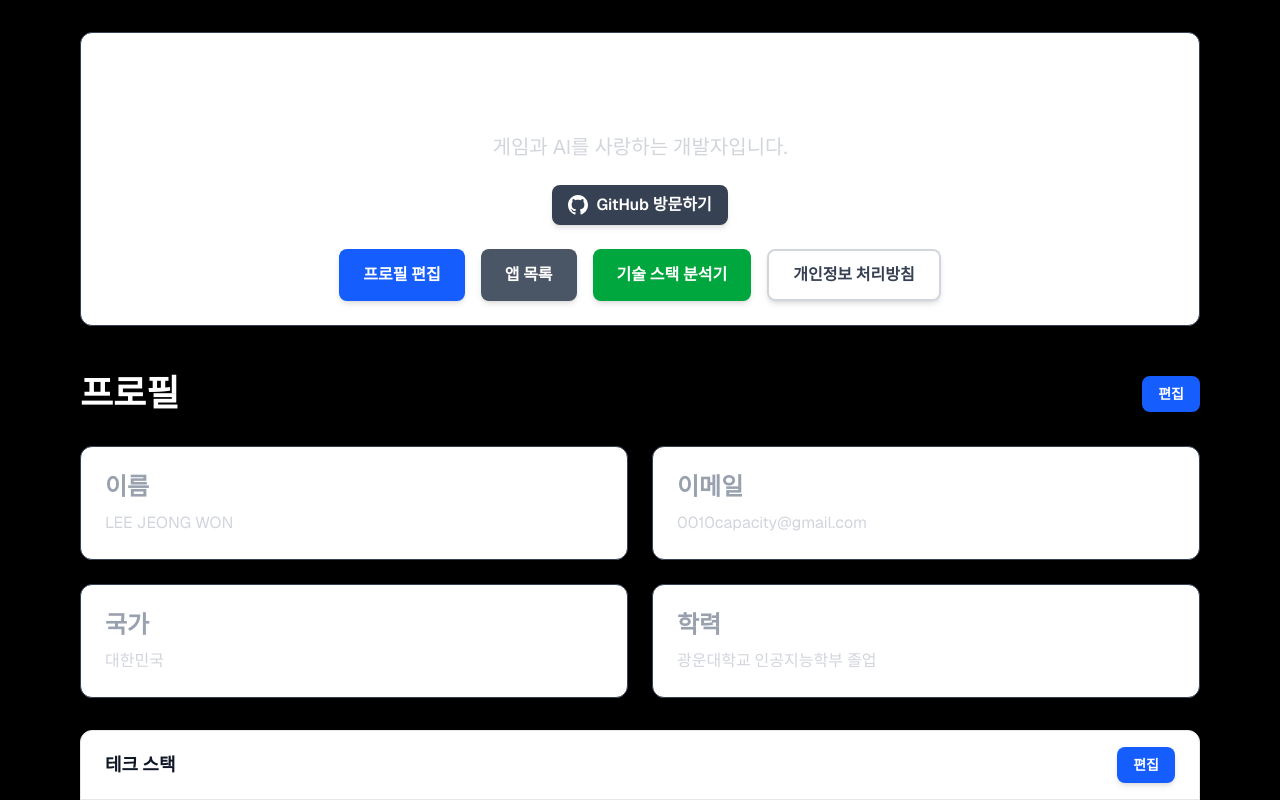
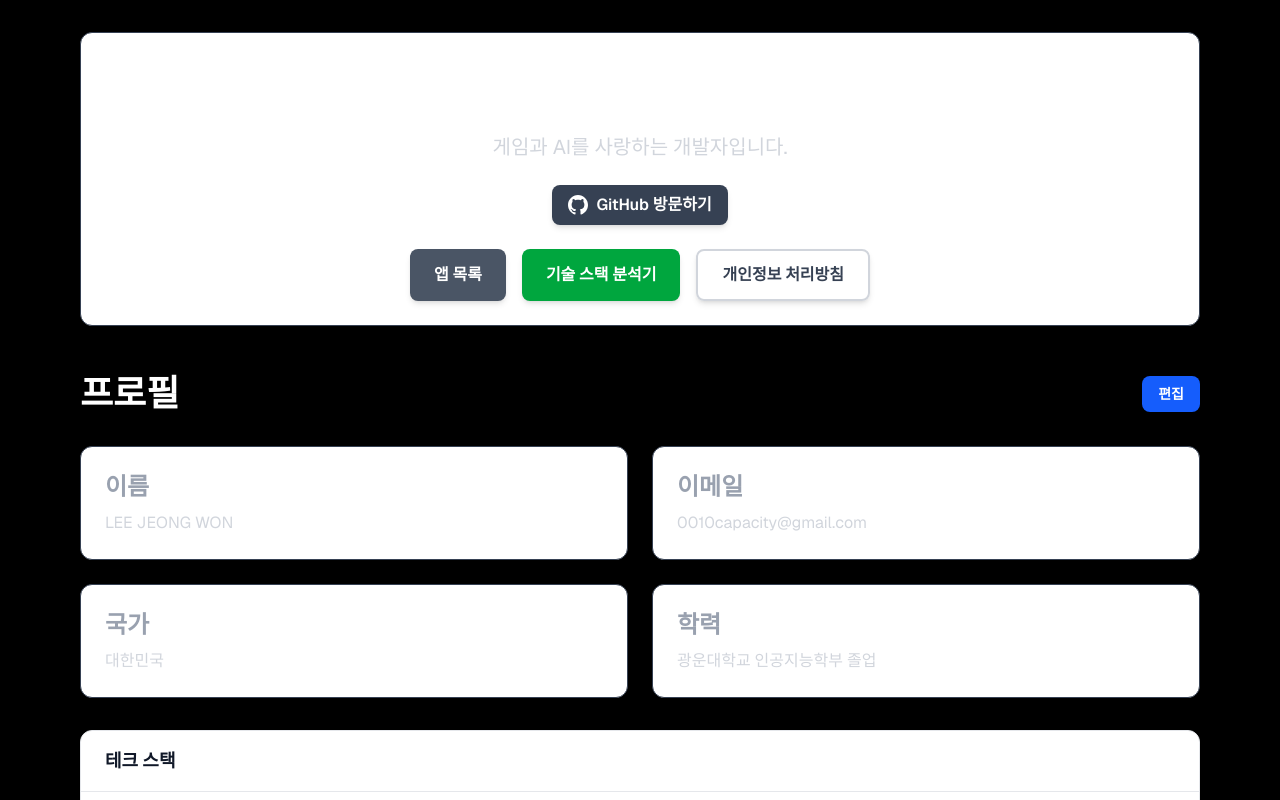
Before and after one commit to 0010capacity/0010capacity.github.io, a Next.js app: page / in a window 1280 px wide. Shown: the top 800 px of the page. Built offline with nearby package versions, Linux system fonts and the light colour scheme.

Commit message:
Remove duplicate edit buttons from main page
- Remove '프로필 편집' button from header section
- Remove '편집' button from tech stack section
- Keep only essential navigation buttons

```diff
--- a/app/page.tsx
+++ b/app/page.tsx
@@ -86,9 +86,6 @@ export default function Home() {
             </div>
 
             <div className="flex gap-4 justify-center flex-col sm:flex-row">
-              <Button as={Link} href="/edit-profile" variant="primary">
-                프로필 편집
-              </Button>
               <Button as={Link} href="/apps" variant="secondary">
                 앱 목록
               </Button>
@@ -132,11 +129,6 @@ export default function Home() {
           {/* Tech Stack */}
           <Card
             title="테크 스택"
-            actions={
-              <Button as={Link} href="/edit-profile" variant="primary" size="sm">
-                편집
-              </Button>
-            }
             className="mb-8"
           >
             <div className="flex flex-wrap gap-2">
```
